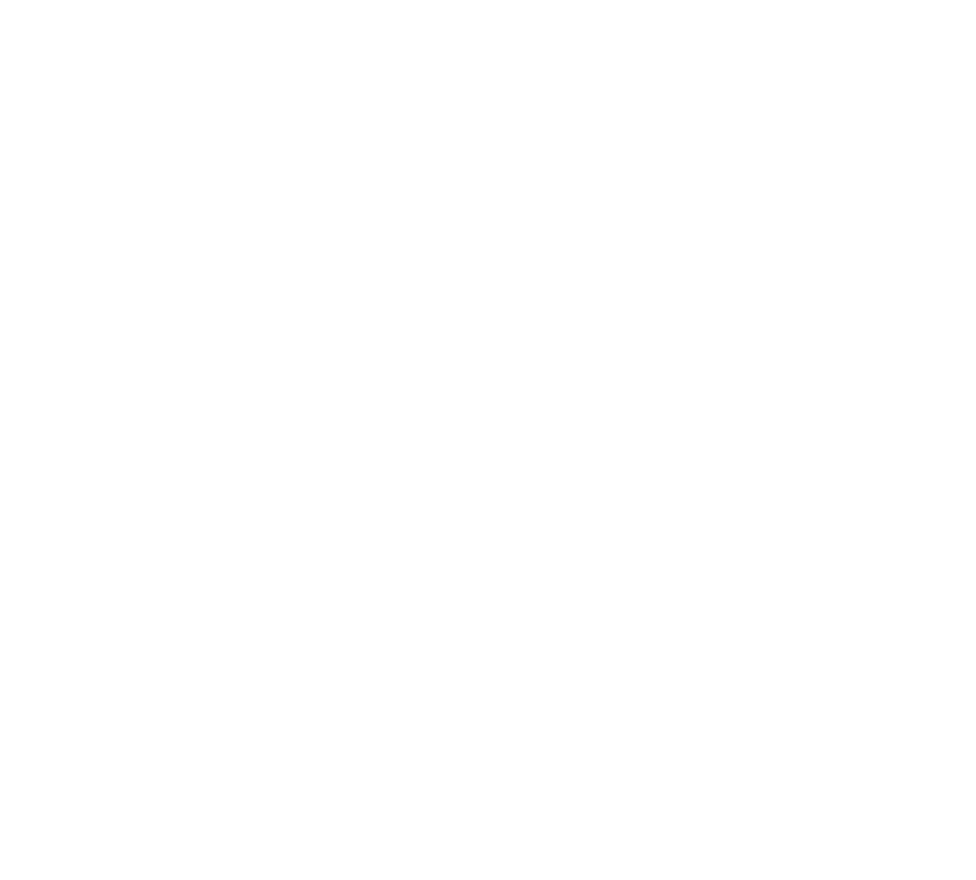
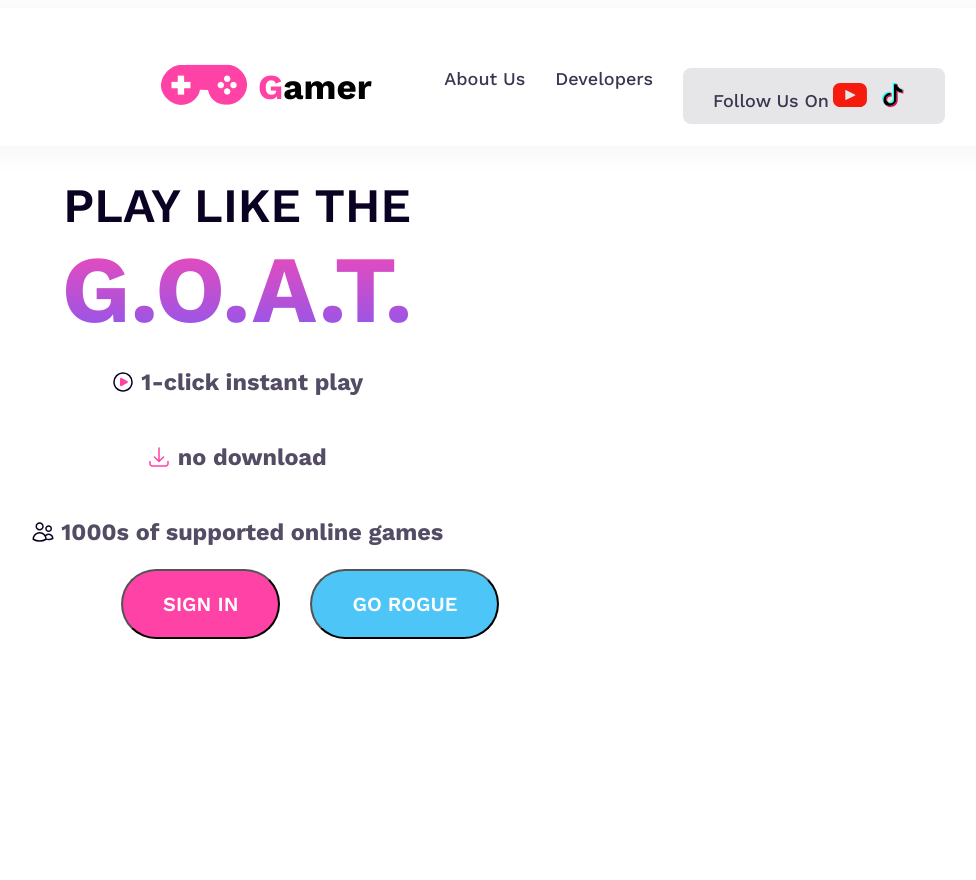
Before and after one commit to NoobCoderIsSed/my-gaming-website, a plain HTML site: page index.html in a window 1280 px wide. Shown: the whole page, without its empty margins (87-1063 px from the left). Before the commit the page ends 800 px from the top, so only its background shows below. Drawn offline with nearby package versions, Linux system fonts and the light colour scheme.

Commit message:
banner and nav almost added

```diff
--- a/index.html
+++ b/index.html
@@ -4,8 +4,63 @@
     <meta charset="UTF-8">
     <meta name="viewport" content="width=device-width, initial-scale=1.0">
     <title>My Gaming Website</title>
+    <link rel="stylesheet" href="styles/styles.css">
+    <script src="https://kit.fontawesome.com/d8d56fda0e.js" crossorigin="anonymous"></script>
 </head>
 <body>
+    <header>
+        <nav>
+            <div class="first-div">
+                <div class="img-div">
+                    <img src="images/Frame.png" alt="">
+                </div>
+                <div class="tittle-div">
+                    <h3 class="tittle1"><span class="pink">G</span>amer</h3>
+                </div>
+
+            </div>
+            <ul>
+                <li><a href="">About Us</a></li>
+                <li><a href="">Developers</a></li>
+                <div class="follw-us">
+                    <li class="li-text"><a href="">Follow Us On</a><img class="youtube" src="images/Vector.svg" alt=""><img src="images/tik-tok 1.svg" alt=""></li>
+                </div>
+            </ul>
+        </nav>
+    </header>
+    <main>
+        <div class="banner-tittle">
+            <h3 class="play">Play Like The</h3>
+            <h3 class="goat">G.O.A.T.</h3>
+            <div class="banner-description">
+                <div class="instant-play">
+                    <img class="child" src="images/frame_1.svg" alt="">
+                    <h3 class="child">1-Click instant play</h3>
+                </div>
+                <div class="download">
+                    <img class="child" src="images/download.svg" alt="">
+                    <h3 class="child">No Download</h3>
+                </div>
+                <div class="people">
+                    <img class="child" src="images/people.svg" alt="">
+                    <h3 class="child">1000s of supported online games</h3>
+                </div>
+                <div class="btn">
+                    <div>
+                        <button class="btn-1">Sign In</button>
+                    </div>
+                    <div >
+                        <button class="btn-2">Go Rogue</button>
+                    </div>
+                </div>
+
+
+
+            </div>
+
+
+        </div>
+    </main>
 
 </body>
 </html>
--- a/styles/styles.css
+++ b/styles/styles.css
@@ -0,0 +1,189 @@
+@import url('https://fonts.googleapis.com/css2?family=Lato:wght@900&family=Open+Sans:ital,wght@0,700;0,800;1,600;1,700&family=Work+Sans:ital,wght@0,400;0,500;0,600;0,700;1,600&display=swap');
+
+* {
+    font-family: 'Lato', sans-serif;
+    font-family: 'Open Sans', sans-serif;
+    font-family: 'Work Sans', sans-serif;
+}
+
+header {
+    width: auto;
+    height: 50px;
+    background: #FFF;
+    box-shadow: 0px 4px 30px 0px rgba(0, 0, 0, 0.05);
+    padding: 44px 240px;
+}
+
+nav {
+    display: flex;
+    justify-content: space-between;
+}
+
+.tittle-div {
+    line-height: 0.00001;
+}
+
+.tittle1 {
+    font-size: 35px;
+    font-style: normal;
+    font-weight: 700;
+    height: 50px;
+    width: 86.041px;
+    height: 40px;
+}
+
+.pink {
+    color: #FF42A5;
+}
+
+nav>ul {
+    display: flex;
+}
+
+nav li {
+    list-style: None;
+    margin-right: 30px;
+    color: #3C354F;
+    font-size: 18px;
+    font-weight: 500;
+}
+
+nav li a {
+    text-decoration: None;
+    color: #3C354F;
+}
+
+.first-div {
+    display: flex;
+    margin-bottom: 100px;
+    gap: 10px;
+    margin-bottom: 90px;
+}
+
+.img-div {
+    line-height: 6;
+}
+
+.follw-us {
+    width: 262px;
+    height: 56px;
+    flex-shrink: 0;
+    border-radius: 8px;
+    background: rgba(11, 2, 35, 0.10);
+    text-align: center;
+}
+
+.li-text {
+    /* padding: 10px 6px 55px 25px  ; */
+    padding: 15px 1px 78px 30px;
+    margin-left: -10px margin-left: 10%;
+    gap: 24px;
+    color: #3C354F;
+    text-align: center;
+    font-family: Work Sans;
+    font-size: 18px;
+    font-style: normal;
+    font-weight: 500;
+    line-height: normal;
+}
+
+nav li img {
+    padding-left: 4px;
+    padding-right: 9px;
+}
+
+/* Banner */
+.banner-tittle {
+    margin-top: -17px;
+    width: 50%;
+    height: 700px;
+    flex-shrink: 0;
+    fill: linear-gradient(223deg, rgba(140, 87, 238, 0.03) 0%, rgba(241, 68, 174, 0.03) 100%);
+
+    margin-bottom: 0px;
+}
+
+.goat {
+    margin-top: 0px;
+    margin-bottom: 0px;
+    text-align: center;
+    font-family: Work Sans;
+    font-size: 95px;
+    font-style: normal;
+    font-weight: 800;
+    line-height: normal;
+    text-transform: uppercase;
+    background: linear-gradient(180deg, #F948B2 0%, #8758F1 100%);
+    background-clip: text;
+    -webkit-background-clip: text;
+    -webkit-text-fill-color: transparent;
+}
+
+.play {
+    margin-bottom: 0px;
+    color: #0B0223;
+    text-align: center;
+    font-family: Work Sans;
+    font-size: 48px;
+    font-style: normal;
+    font-weight: 600;
+    line-height: normal;
+    text-transform: uppercase;
+}
+
+.banner-description {
+    color: #534C64;
+    text-align: center;
+    font-family: Work Sans;
+    font-size: 20px;
+    font-style: normal;
+    font-weight: 500;
+    line-height: normal;
+    text-transform: lowercase;
+}
+
+.instant-play {
+    text-align: center;
+
+}
+
+.child {
+    display: inline-block;
+    vertical-align: middle;
+    gap: 5px;
+}
+
+.btn {
+    display: flex;
+    margin-left: 200px;
+    gap: 30px;
+}
+
+.btn-1 {
+    padding: 21px 40px;
+    border-radius: 48px;
+    background: var(--linear, linear-gradient(90deg, #FF42A5 0%, #FF42A5 100%));
+    color: #FFF;
+    font-family: Work Sans;
+    font-size: 20px;
+    font-style: normal;
+    font-weight: 600;
+    line-height: normal;
+    text-transform: uppercase;
+}
+
+.btn-2 {
+    display: inline-flex;
+    padding: 21px 40px;
+    align-items: flex-start;
+    gap: 10px;
+    border-radius: 48px;
+    background: #4EC5F7;
+    color: #FFF;
+    font-family: Work Sans;
+    font-size: 20px;
+    font-style: normal;
+    font-weight: 600;
+    line-height: normal;
+    text-transform: uppercase;
+}
```
Also changed, not shown: images/Vector.svg (added), images/download.svg (added), images/frame_1.svg (added), images/people.svg (added), images/tik-tok 1.svg (added).
